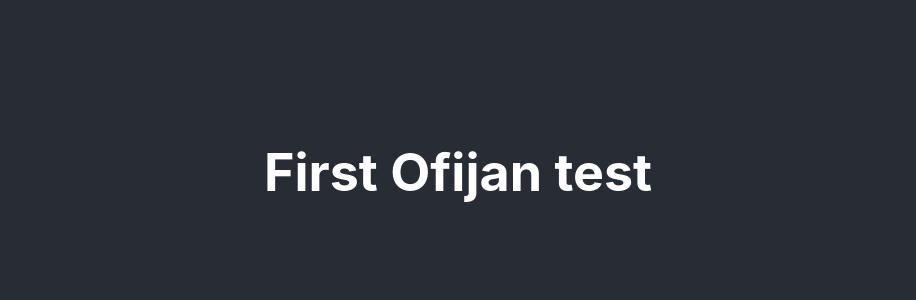
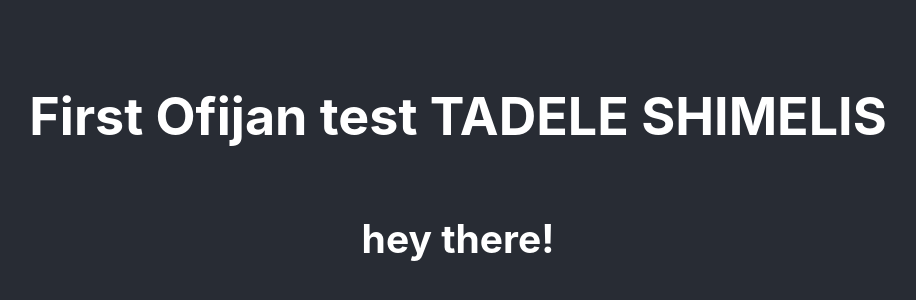
Before and after one commit to tadegits/ofijanreact, a React (Create React App) app: page / in a window 1280 px wide. Shown: the part 228-528 px from the top of the page, without its empty margins (182-1098 px from the left). Built offline with nearby package versions, Linux system fonts and the light colour scheme.

Commit message:
hey tade

```diff
--- a/src/App.js
+++ b/src/App.js
@@ -4,7 +4,7 @@ function App() {
   return (
     <div className="App">
       <header className="App-header">
-        <h1>First Ofijan test</h1>
+        <h1>First Ofijan test TADELE SHIMELIS</h1>
         {/* <a
           className="App-link"
           href="https://reactjs.org"
@@ -13,6 +13,7 @@ function App() {
         >
           Learn React
         </a> */}
+        <h2>hey there!</h2>
       </header>
     </div>
   );
```
